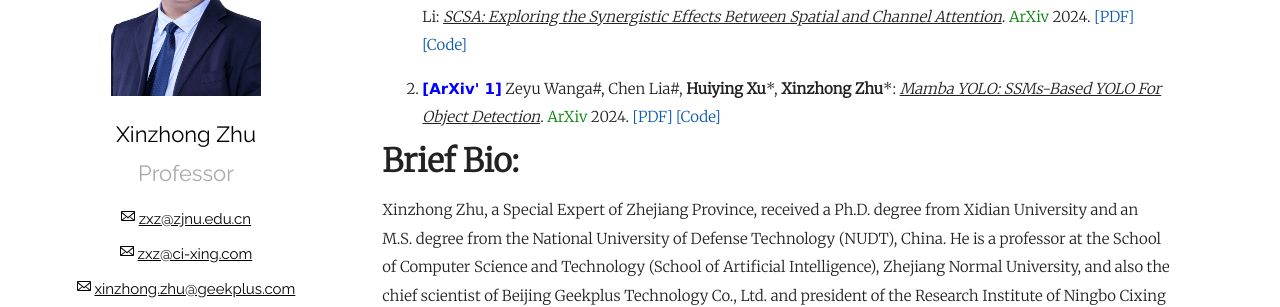
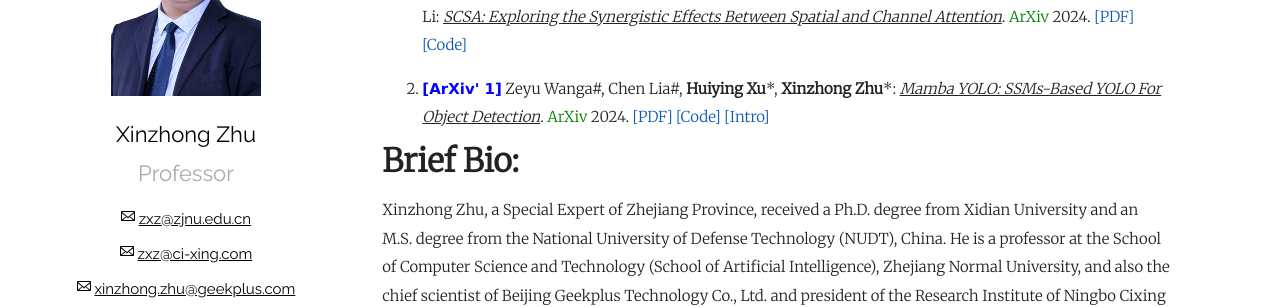
Before and after one commit to xinzhongzhu/xinzhongzhu.github.io, a Jekyll site: the page built from index.md, in a window 1280 px wide and 900 px high, scrolled down 4806 px. Shown: the part 287-594 px from the top of the window. Built offline with Jekyll 4.4.1, drawn with Linux system fonts in a browser that asks for light colours.

Commit message:
Update index.md

```diff
--- a/index.md
+++ b/index.md
@@ -145,7 +145,9 @@ Please drop me a message by email: <u>zxz@zjnu.edu.cn</u> or <u>zxz@ci-xing.com<
     <ol>
 <p style="margin-top: 8px;"><li><font face="verdana" color="blue"><b>[ArXiv' 1]</b></font> Yunzhong Si, Huiying Xu*, <b>Xinzhong Zhu</b>*, Wenhao Zhang, Yao Dong, Yuxing Chen, Hongbo Li: <i><u>SCSA: Exploring the Synergistic Effects Between Spatial and Channel Attention</u></i>. <font color="green">ArXiv</font> 2024. <a href = "https://arxiv.org/pdf/2407.05128v1">[PDF]</a> <a href = "https://github.com/HZAI-ZJNU/SCSA">[Code]</a></li></p>
 
-<p style="margin-top: 8px;"><li><font face="verdana" color="blue"><b>[ArXiv' 1]</b></font> Zeyu Wanga#, Chen Lia#, <b>Huiying Xu</b>*, <b>Xinzhong Zhu</b>*: <i><u>Mamba YOLO: SSMs-Based YOLO For Object Detection</u></i>. <font color="green">ArXiv</font> 2024. <a href = "https://arxiv.org/abs/2406.05835">[PDF]</a> <a href = "https://github.com/HZAI-ZJNU/Mamba-YOLO">[Code]</a></li></p>
+<p style="margin-top: 8px;"><li><font face="verdana" color="blue"><b>[ArXiv' 1]</b></font> Zeyu Wanga#, Chen Lia#, <b>Huiying Xu</b>*, <b>Xinzhong Zhu</b>*: <i><u>Mamba YOLO: SSMs-Based YOLO For Object Detection</u></i>. <font color="green">ArXiv</font> 2024. <a href = "https://arxiv.org/pdf/2406.05835">[PDF]</a> <a href = "https://github.com/HZAI-ZJNU/Mamba-YOLO">[Code]</a> <a href = "https://mp.weixin.qq.com/s/akYY5sKYU6FAgN4nTcYB1w">[Intro]</a></li></p>
+
+
 
 </ol>
   </p>
```
